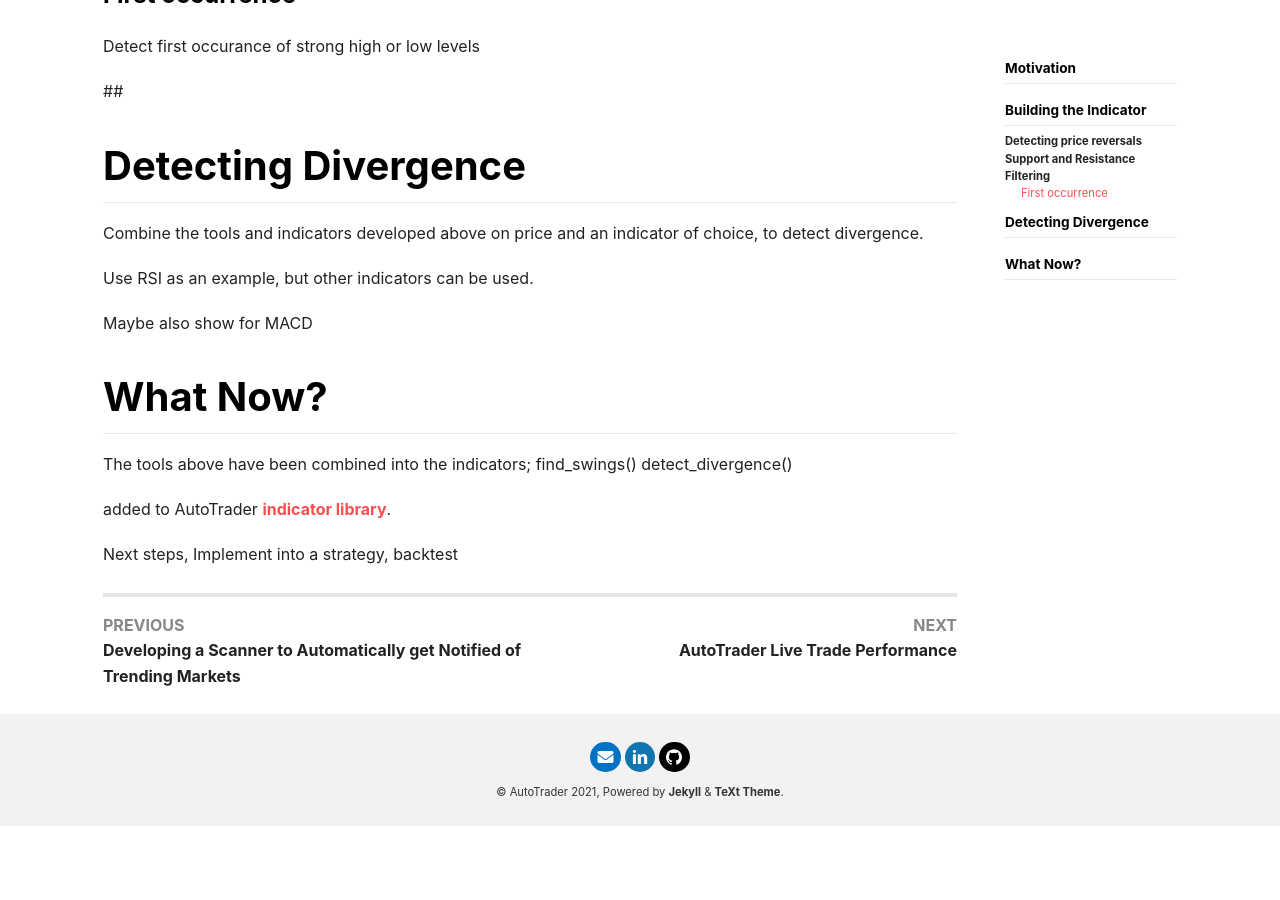
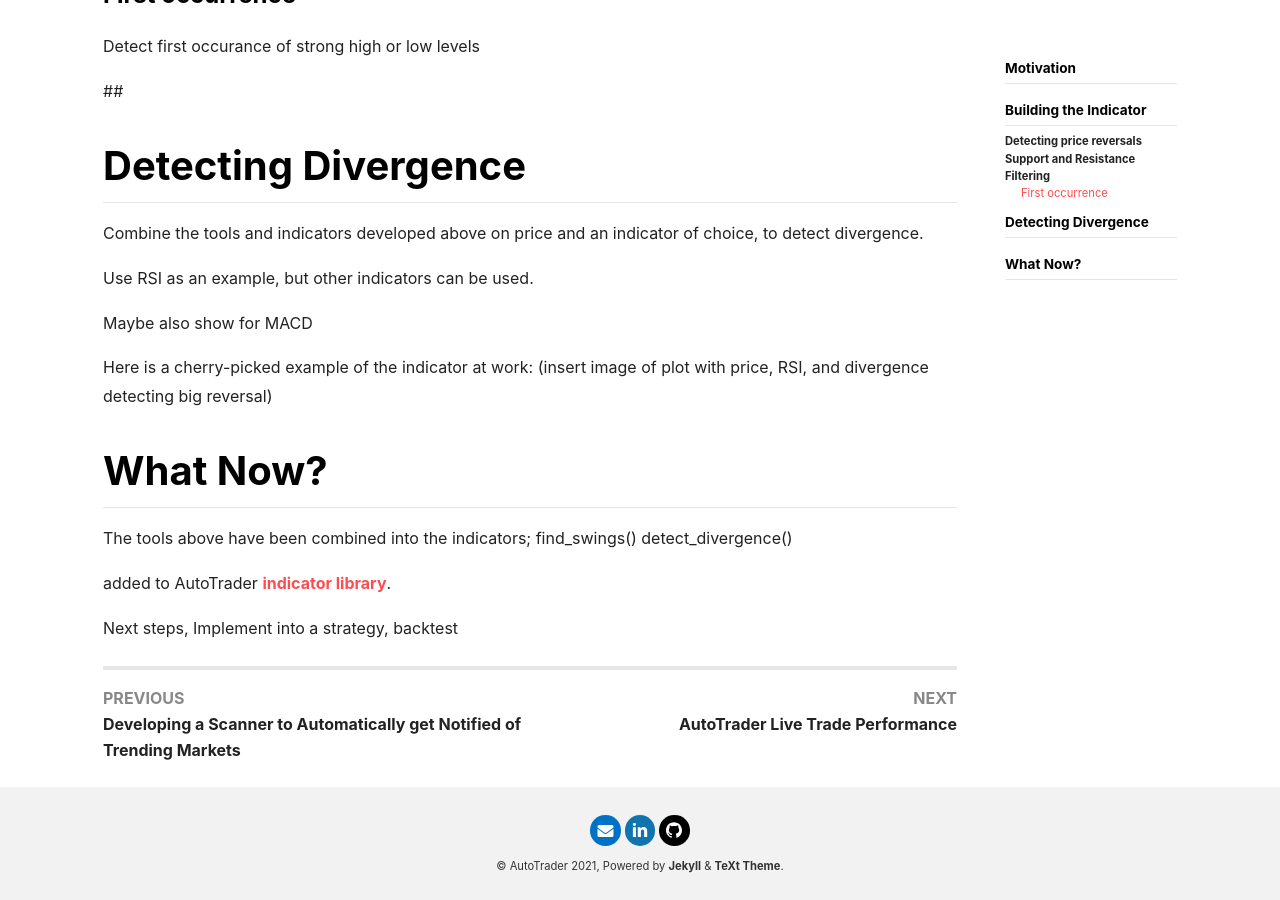
Before and after one commit to kieran-mackle/AutoTrader, a Jekyll site: the page built from content/_posts/2070-11-08-detecting-divergence.md, in a window 1280 px wide and 900 px high, scrolled down 1119 px. Built offline with Jekyll 4.4.1, drawn with Linux system fonts in a browser that asks for light colours; nearby versions of some CDN libraries; before the commit the page ends 1945 px from its top, so only the background shows below that.

Commit message:
docs: added more

```diff
--- a/content/_posts/2070-11-08-detecting-divergence.md
+++ b/content/_posts/2070-11-08-detecting-divergence.md
@@ -56,7 +56,8 @@ Use RSI as an example, but other indicators can be used.
 Maybe also show for MACD
 
 
-
+Here is a cherry-picked example of the indicator at work:
+(insert image of plot with price, RSI, and divergence detecting big reversal)
 
 
 
```
